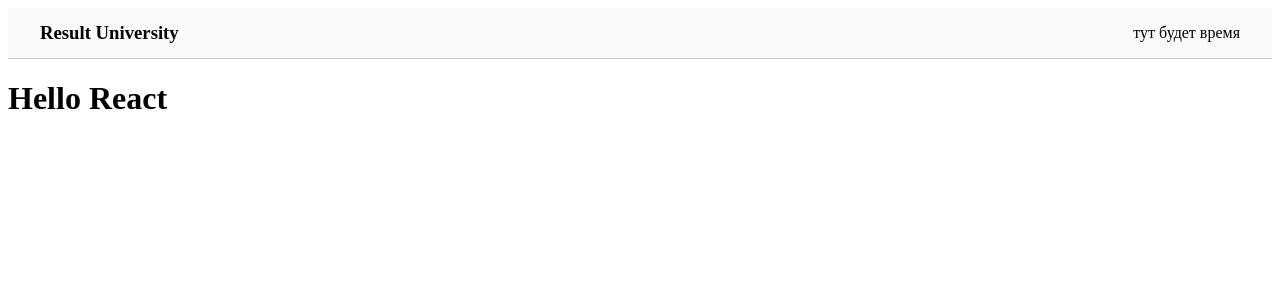
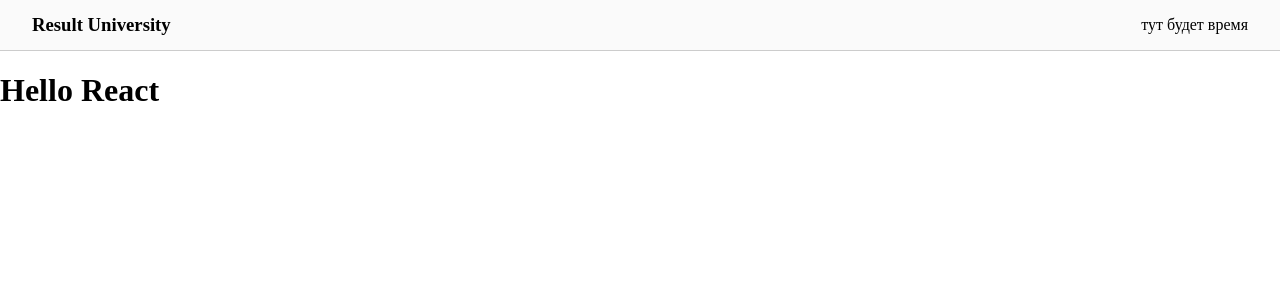
Before and after one commit to Draiking/React-lesson, a React (Vite) app in the folder react-lesson/: page / in a window 1280 px wide. Shown: the top 300 px of the page. Built offline with nearby package versions, Linux system fonts and the light colour scheme.

Commit message:
компонент хедер

```diff
--- a/react-lesson/src/App.jsx
+++ b/react-lesson/src/App.jsx
@@ -1,15 +1,8 @@
 import { useState } from "react";
 import "./App.css";
+import Header from './components/Header';
 
-function Header() {
-  return (
-    <header>
-      <h3>Result University</h3>
 
-      <span>тут будет время</span>
-    </header>
-  );
-}
 
 function App() {
   return (
--- /dev/null
+++ b/react-lesson/src/components/Header.jsx
@@ -0,0 +1,9 @@
+export default function Header() {
+  return (
+    <header>
+      <h3>Result University</h3>
+
+      <span>тут будет время</span>
+    </header>
+  );
+}
--- a/react-lesson/src/index.css
+++ b/react-lesson/src/index.css
@@ -1,3 +1,7 @@
+body{
+  margin: 0;
+}
+
 header {
   height: 50px;
   display: flex;
```
